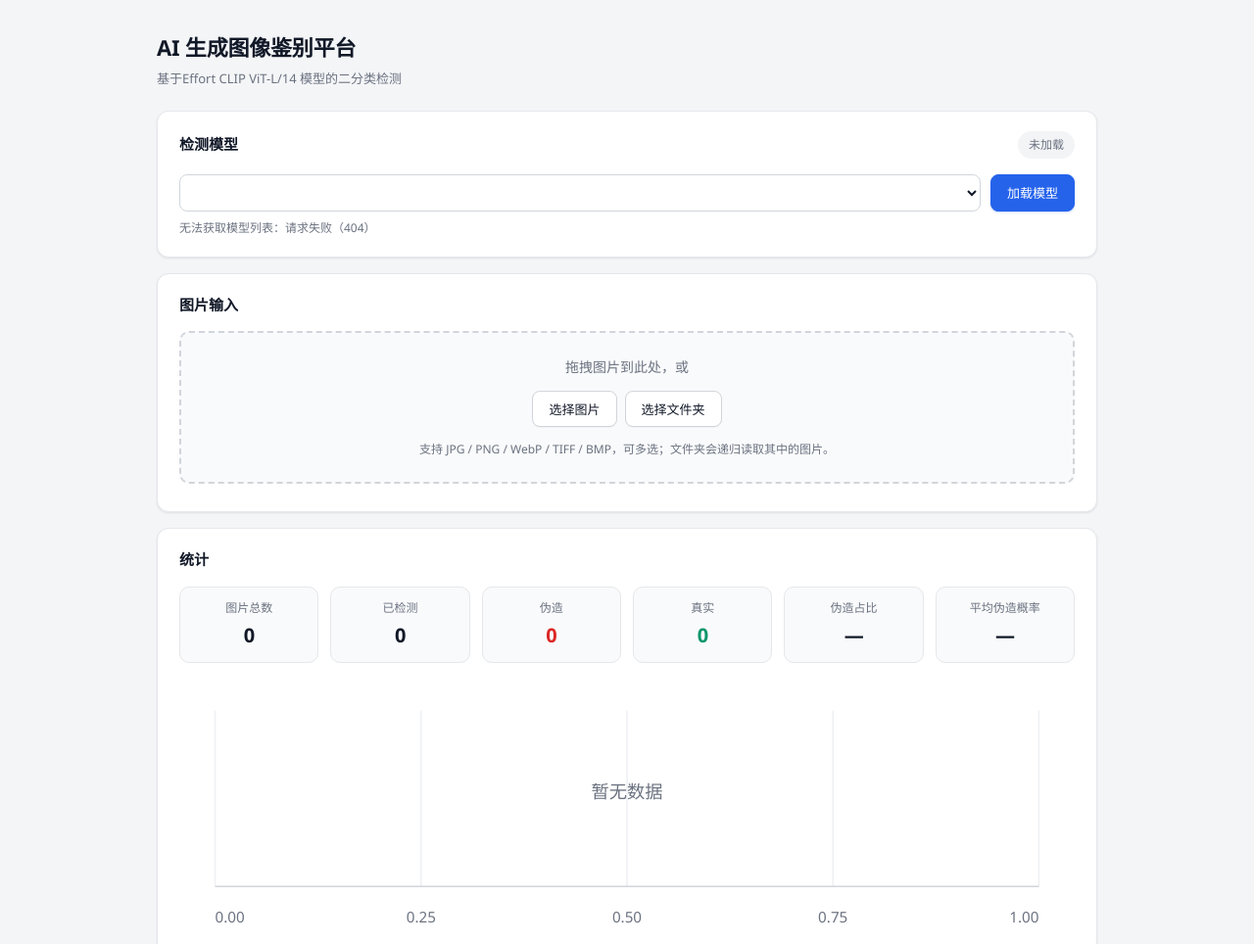
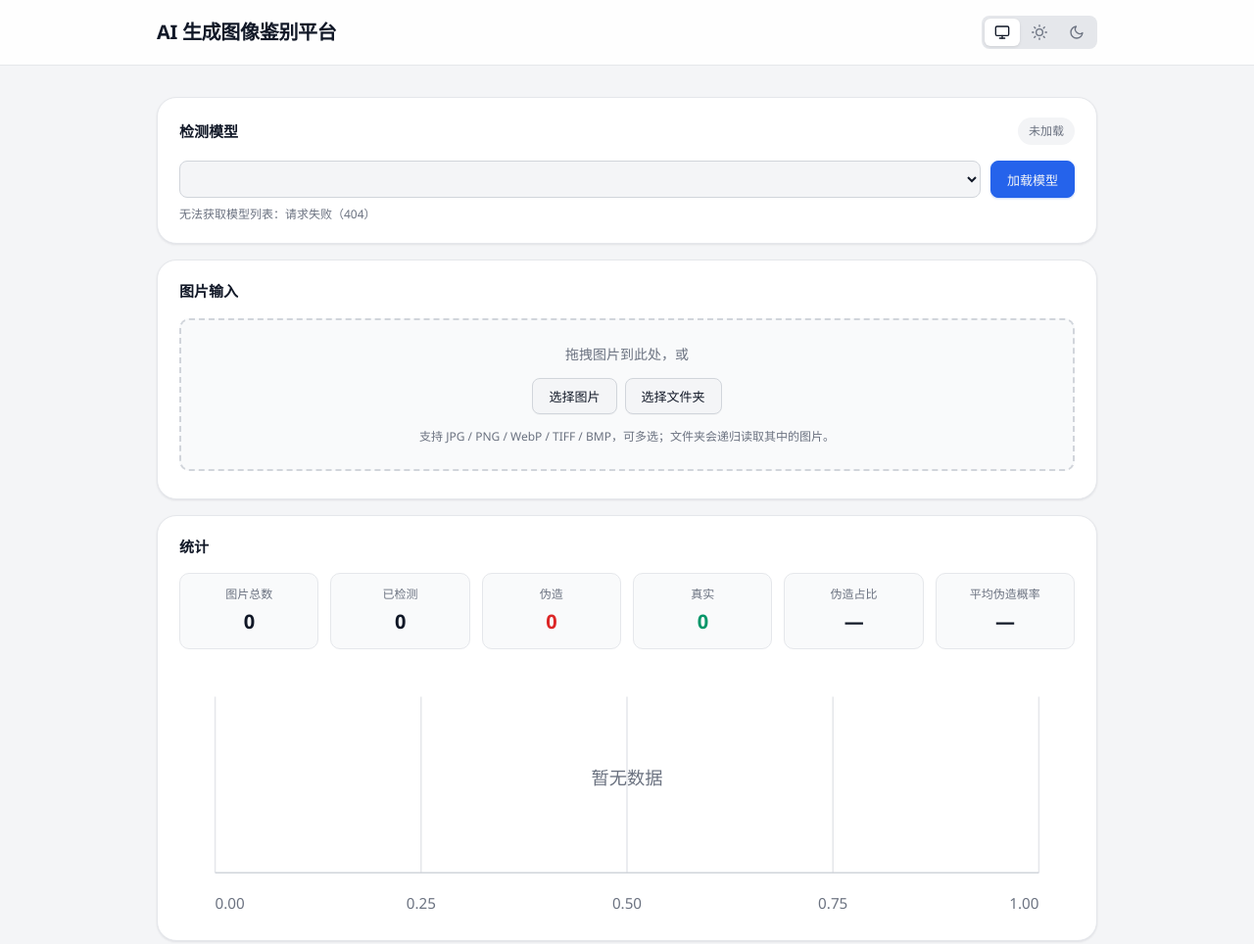
Before and after one commit to Lukas-VI/AIGC_Detection_System, a website: page public/index.html in a window 1280 px wide. Shown: the top 964 px of the page at 98% size. Drawn offline with Linux system fonts and the light colour scheme; no server answers.

Commit message:
feat&fix:暗黑模式与设计优化

```diff
--- a/public/app.js
+++ b/public/app.js
@@ -718,6 +718,7 @@ function bindEvents() {
 }
 
 async function init() {
+  initTheme();
   bindEvents();
   renderStats(); // 这里已经包含了图表初始化，不需要额外再写 renderHistogram([])
 
@@ -728,4 +729,50 @@ async function init() {
   }
 }
 
+/* ===== 主题切换逻辑 ===== */
+function initTheme() {
+  const switcher = document.getElementById('theme-switcher');
+  if (!switcher) return;
+
+  const buttons = switcher.querySelectorAll('button');
+  const mediaQuery = window.matchMedia('(prefers-color-scheme: dark)');
+
+  // 获取本地存储的主题，默认跟随系统
+  let currentTheme = localStorage.getItem('app-theme') || 'system';
+
+  function applyTheme(theme) {
+    let finalTheme = theme;
+    if (theme === 'system') {
+      finalTheme = mediaQuery.matches ? 'dark' : 'light';
+    }
+
+    // 设置 html 标签的 data-theme 属性
+    document.documentElement.setAttribute('data-theme', finalTheme);
+
+    // 更新按钮的激活状态
+    buttons.forEach(btn => {
+      btn.classList.toggle('active', btn.dataset.themeVal === theme);
+    });
+  }
+
+  // 初始化应用
+  applyTheme(currentTheme);
+
+  // 绑定按钮点击事件
+  buttons.forEach(btn => {
+    btn.addEventListener('click', () => {
+      currentTheme = btn.dataset.themeVal;
+      localStorage.setItem('app-theme', currentTheme);
+      applyTheme(currentTheme);
+    });
+  });
+
+  // 监听系统主题变化（当用户选择"跟随系统"时生效）
+  mediaQuery.addEventListener('change', () => {
+    if (localStorage.getItem('app-theme') === 'system' || !localStorage.getItem('app-theme')) {
+      applyTheme('system');
+    }
+  });
+}
+
 init();
--- a/public/index.html
+++ b/public/index.html
@@ -8,10 +8,24 @@
   <link rel="stylesheet" href="./styles.css">
 </head>
 <body>
-  <header class="page-header">
-    <div class="wrap">
-      <h1>AI 生成图像鉴别平台</h1>
-      <p class="subtitle">基于Effort CLIP ViT-L/14 模型的二分类检测</p>
+  <header class="topbar">
+    <div class="wrap topbar-inner">
+      <div class="brand">
+        <h1>AI 生成图像鉴别平台</h1>
+      </div>
+
+      <!-- 主题切换器 -->
+      <div class="theme-switcher" id="theme-switcher">
+        <button data-theme-val="system" title="跟随系统">
+          <svg width="16" height="16" viewBox="0 0 24 24" fill="none" stroke="currentColor" stroke-width="2" stroke-linecap="round" stroke-linejoin="round"><rect x="2" y="3" width="20" height="14" rx="2" ry="2"></rect><line x1="8" y1="21" x2="16" y2="21"></line><line x1="12" y1="17" x2="12" y2="21"></line></svg>
+        </button>
+        <button data-theme-val="light" title="浅色模式">
+          <svg width="16" height="16" viewBox="0 0 24 24" fill="none" stroke="currentColor" stroke-width="2" stroke-linecap="round" stroke-linejoin="round"><circle cx="12" cy="12" r="5"></circle><line x1="12" y1="1" x2="12" y2="3"></line><line x1="12" y1="21" x2="12" y2="23"></line><line x1="4.22" y1="4.22" x2="5.64" y2="5.64"></line><line x1="18.36" y1="18.36" x2="19.78" y2="19.78"></line><line x1="1" y1="12" x2="3" y2="12"></line><line x1="21" y1="12" x2="23" y2="12"></line><line x1="4.22" y1="19.78" x2="5.64" y2="18.36"></line><line x1="18.36" y1="5.64" x2="19.78" y2="4.22"></line></svg>
+        </button>
+        <button data-theme-val="dark" title="深色模式">
+          <svg width="16" height="16" viewBox="0 0 24 24" fill="none" stroke="currentColor" stroke-width="2" stroke-linecap="round" stroke-linejoin="round"><path d="M21 12.79A9 9 0 1 1 11.21 3 7 7 0 0 0 21 12.79z"></path></svg>
+        </button>
+      </div>
     </div>
   </header>
 
--- a/public/styles.css
+++ b/public/styles.css
@@ -1,3 +1,4 @@
+/* ====== 主题变量 ====== */
 :root {
   --bg: #f4f5f7;
   --panel: #ffffff;
@@ -14,6 +15,108 @@
   --real: #059669;
   --real-soft: #ecfdf5;
   --shadow-sm: 0 1px 2px rgba(16, 24, 40, .04), 0 1px 3px rgba(16, 24, 40, .05);
+
+  /* TopBar 专属 */
+  --topbar-bg: rgba(255, 255, 255, 0.85);
+  --switcher-bg: #e5e7eb;
+  --switcher-active: #ffffff;
+}
+
+/* 深色模式变量 */
+[data-theme="dark"] {
+  --bg: #0e1113;
+  --panel: #161a1d;
+  --panel-soft: #1d2227;
+  --border: #2a3037;
+  --border-strong: #475569;
+  --text: #f8fafc;
+  --muted: #94a3b8;
+  --accent: #3b82f6;
+  --accent-strong: #2563eb;
+  --accent-soft: #1e3a8a;
+  --fake: #f87171;
+  --fake-soft: #451a1a;
+  --real: #34d399;
+  --real-soft: #064e3b;
+  --shadow-sm: 0 1px 3px rgba(0, 0, 0, .3), 0 1px 2px rgba(0, 0, 0, .4);
+
+  --topbar-bg: rgba(30, 41, 59, 0.85);
+  --switcher-bg: #1d2227;
+  --switcher-active: #334155;
+}
+
+/* 页面全局过渡效果 */
+body, .panel, .topbar, .table-header, .stat, .btn, select, th, td {
+  transition: background-color 0.3s, border-color 0.3s, color 0.3s;
+}
+
+/* ====== TopBar 样式 ====== */
+.topbar {
+  position: sticky;
+  top: 0;
+  z-index: 100;
+  background: var(--topbar-bg);
+  backdrop-filter: blur(12px);
+  -webkit-backdrop-filter: blur(12px);
+  border-bottom: 1px solid var(--border);
+}
+
+.topbar-inner {
+  display: flex;
+  justify-content: space-between;
+  align-items: center;
+  padding: 16px 0;
+}
+
+.brand h1 {
+  margin: 0;
+  font-size: 20px;
+  font-weight: 600;
+  letter-spacing: -0.3px;
+}
+
+.brand .subtitle {
+  margin: 4px 0 0;
+  font-size: 12px;
+  color: var(--muted);
+}
+
+/* 主题切换器 */
+.theme-switcher {
+  display: flex;
+  background: var(--switcher-bg);
+  padding: 3px;
+  border-radius: 8px;
+  gap: 2px;
+}
+
+.theme-switcher button {
+  appearance: none;
+  border: none;
+  background: transparent;
+  color: var(--muted);
+  padding: 6px 10px;
+  border-radius: 6px;
+  cursor: pointer;
+  display: flex;
+  align-items: center;
+  justify-content: center;
+  transition: all 0.2s;
+}
+
+.theme-switcher button:hover {
+  color: var(--text);
+}
+
+.theme-switcher button.active {
+  background: var(--switcher-active);
+  color: var(--text);
+  box-shadow: 0 1px 3px rgba(0, 0, 0, 0.1);
+}
+
+/* 适配手机端 */
+@media (max-width: 600px) {
+  .brand .subtitle { display: none; }
 }
 
 * {
@@ -53,13 +156,14 @@ body {
 }
 
 main {
+  padding-top: 32px;
   padding-bottom: 8px;
 }
 
 .panel {
   background: var(--panel);
   border: 1px solid var(--border);
-  border-radius: 12px;
+  border-radius: 20px;
   padding: 20px 22px;
   margin-bottom: 16px;
   box-shadow: var(--shadow-sm);
@@ -104,7 +208,7 @@ main {
 .btn {
   appearance: none;
   border: 1px solid var(--border-strong);
-  background: #fff;
+  background: var(--bg);
   color: var(--text);
   border-radius: 8px;
   padding: 8px 16px;
@@ -133,7 +237,7 @@ main {
 .btn:disabled {
   color: #9aa1ab;
   cursor: not-allowed;
-  background: #fafbfc;
+  background: var(--bg);
   border-color: var(--border);
   box-shadow: none;
 }
@@ -141,7 +245,7 @@ main {
 .btn-primary {
   background: var(--accent);
   border-color: var(--accent);
-  color: #fff;
+  color: var(--bg);
   box-shadow: 0 1px 2px rgba(37, 99, 235, .25);
 }
 
@@ -153,7 +257,7 @@ main {
 .btn-primary:disabled {
   background: #93b0f5;
   border-color: #93b0f5;
-  color: #fff;
+  color: var(--bg);
   box-shadow: none;
 }
 
@@ -171,7 +275,7 @@ select {
   padding: 8px 12px;
   font-size: 13px;
   font-family: inherit;
-  background: #fff;
+  background: var(--bg);
   color: var(--text);
   transition: border-color .15s, box-shadow .15s;
 }
@@ -188,7 +292,7 @@ select:focus-visible {
 
 select:disabled {
   color: var(--muted);
-  background: #fafbfc;
+  background: var(--bg);
 }
 
 .badge {
@@ -365,7 +469,7 @@ select:disabled {
 }
 
 .hist-grid {
-  stroke: #eef0f3;
+  stroke: var(--border);
   stroke-width: 1;
 }
 
@@ -457,7 +561,7 @@ select:disabled {
 /* 2. 表头容器：固定，且预留滚动条宽度以对齐表体 */
 .table-header {
   flex: none;
-  background: #f9fafb;
+  background: var(--panel-soft);
   padding-right: 8px; /* 关键：预留出 8px 滚动条的位置，保证表头和表体一样宽 */
   border-bottom: 1px solid var(--border);
 }
@@ -467,6 +571,7 @@ select:disabled {
   flex: 1;
   overflow-y: auto;
   overflow-x: hidden;
+  background: var(--panel-soft);
 }
 
 /* 4. 定制表体的滚动条，避免太突兀 */
@@ -479,7 +584,7 @@ select:disabled {
 .table-body::-webkit-scrollbar-thumb {
   background: #d1d5db;
   border-radius: 4px;
-  border: 2px solid #fff;
+  border: 2px solid var(--border);
 }
 .table-body::-webkit-scrollbar-thumb:hover {
   background: #9ca3af;
@@ -512,6 +617,8 @@ th {
 td {
   text-align: left;
   padding: 12px 10px;
+  background: var(--panel-soft);
+  color: var(--text);
   border-bottom: 1px solid #f0f2f4;
   vertical-align: middle;
 }
```
